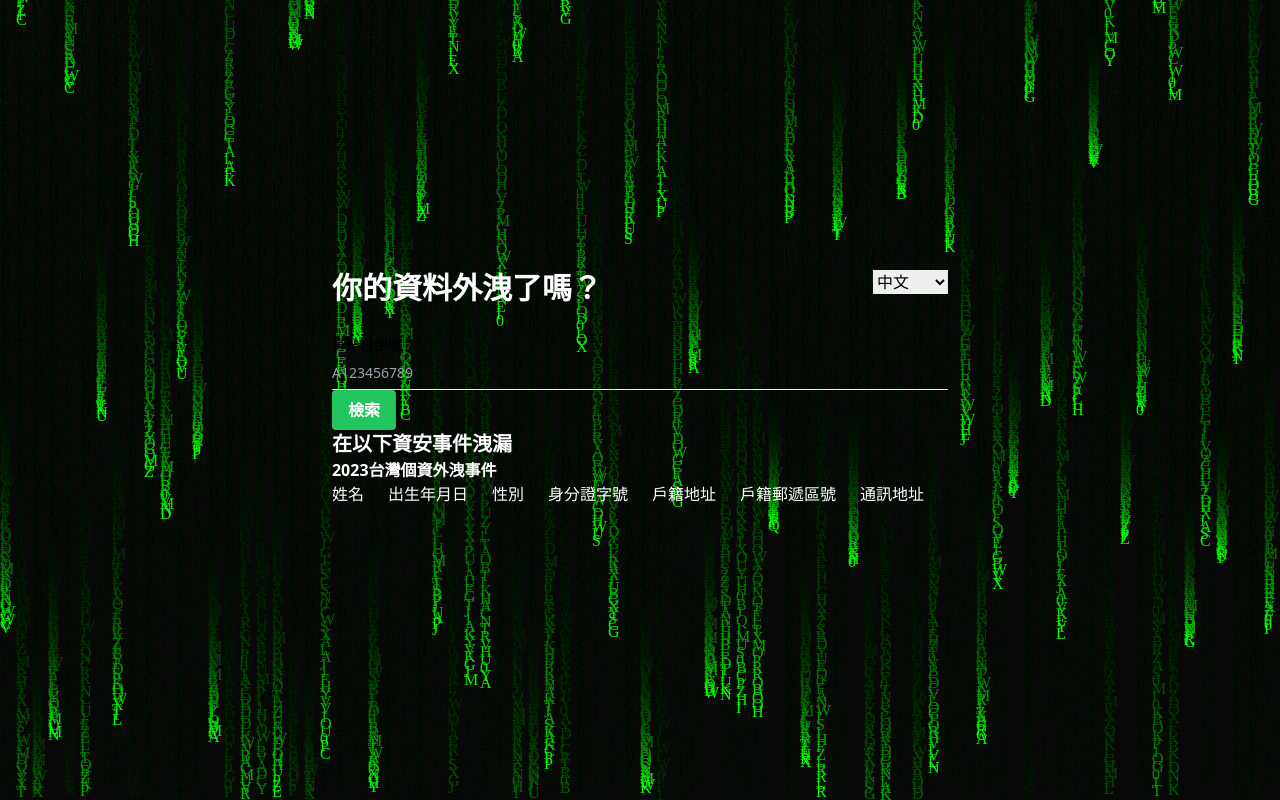
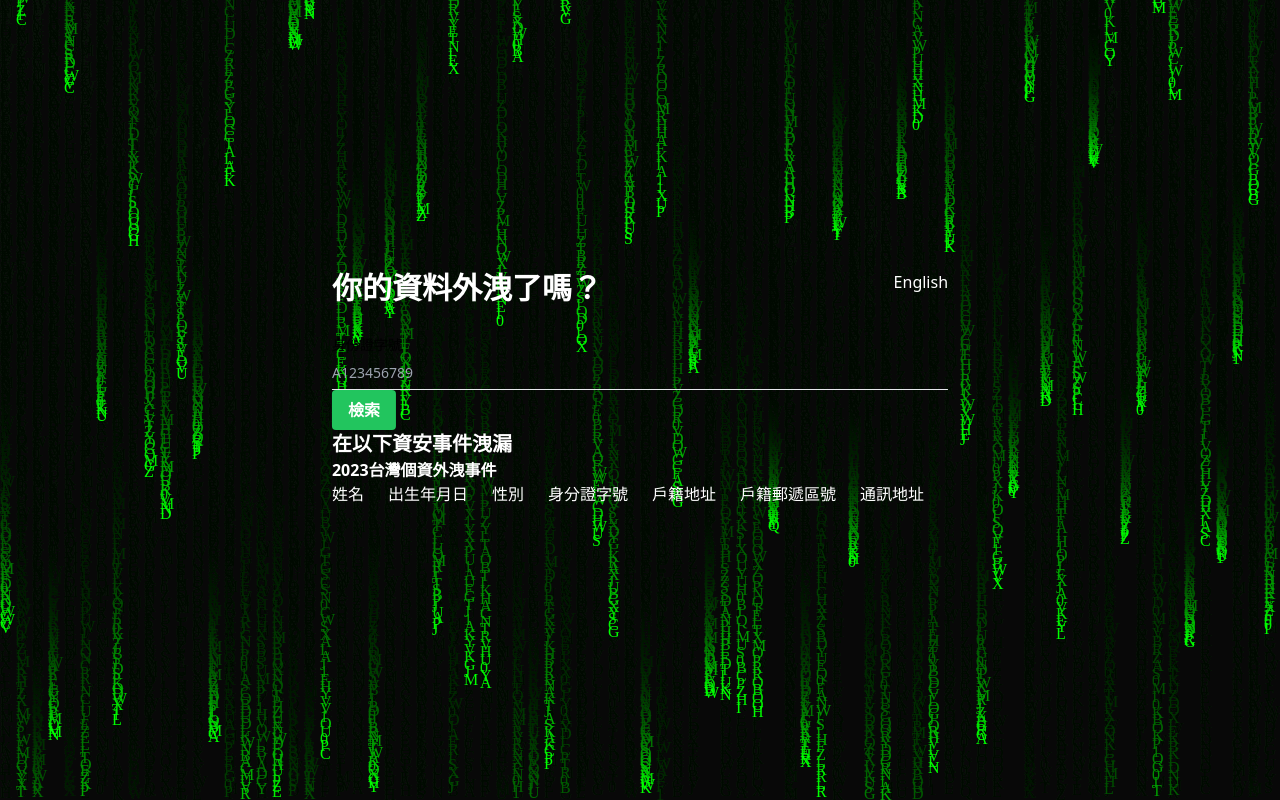
Before and after one commit to Vincent550102/haveidbeenpwned, a Vue app in the folder app/: page / in a window 1280 px wide. Built offline with nearby package versions, Linux system fonts and the light colour scheme.

Commit message:
Use button as language selector

```diff
--- a/app/src/App.vue
+++ b/app/src/App.vue
@@ -59,11 +59,9 @@ export default {
   <div class="relative w-screen h-screen">
     <VividBackground class="w-full h-full" />
     <div class="absolute z-10 top-1/2 left-1/2 transform -translate-x-1/2 -translate-y-1/2">
-      <header class="float-right">
-        <select v-model="locale">
-          <option value="zh-tw">中文</option>
-          <option value="en">English</option>
-        </select>
+      <header class="float-right text-white">
+        <button v-show="locale != 'en'" @click="locale = 'en'">English</button>
+        <button v-show="locale != 'zh-tw'" @click="locale = 'zh-tw'">中文</button>
       </header>
       <h1 class="text-3xl font-bold text-white">
         {{ t("message.title") }}
```
